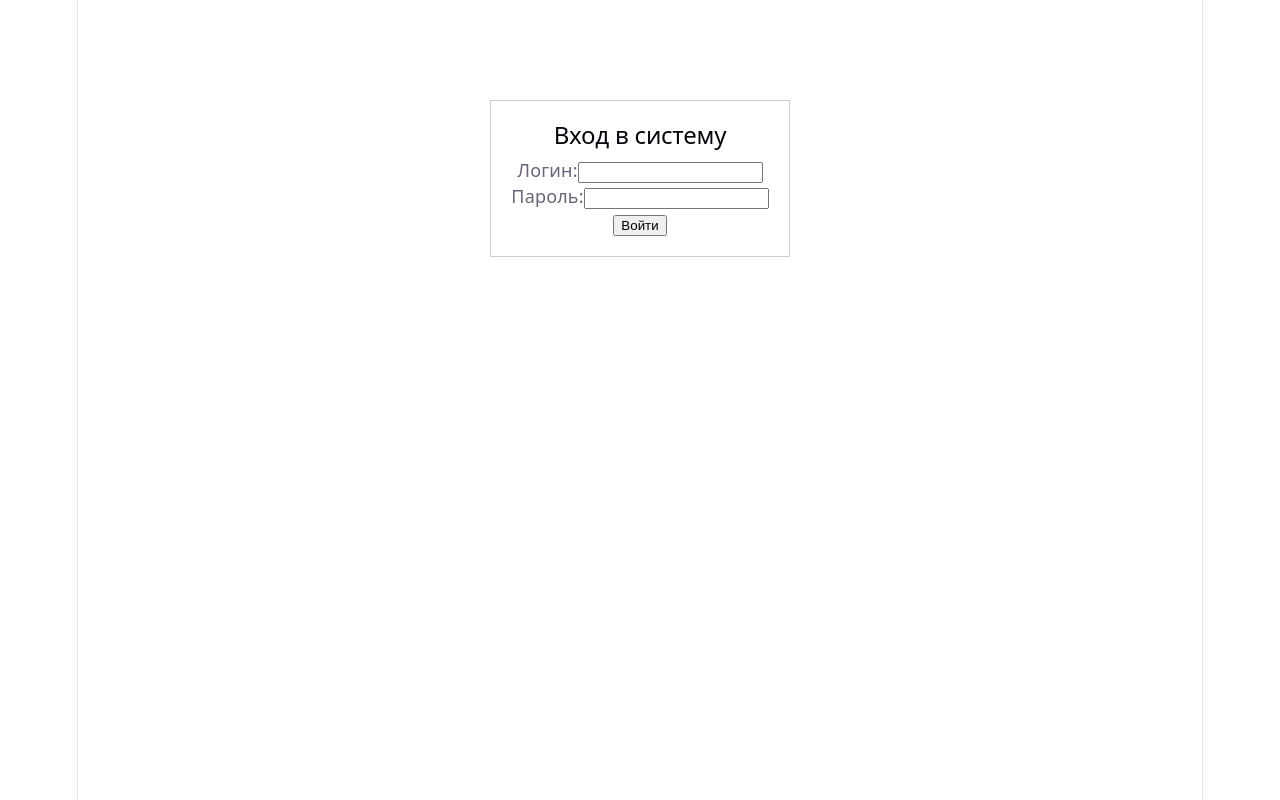
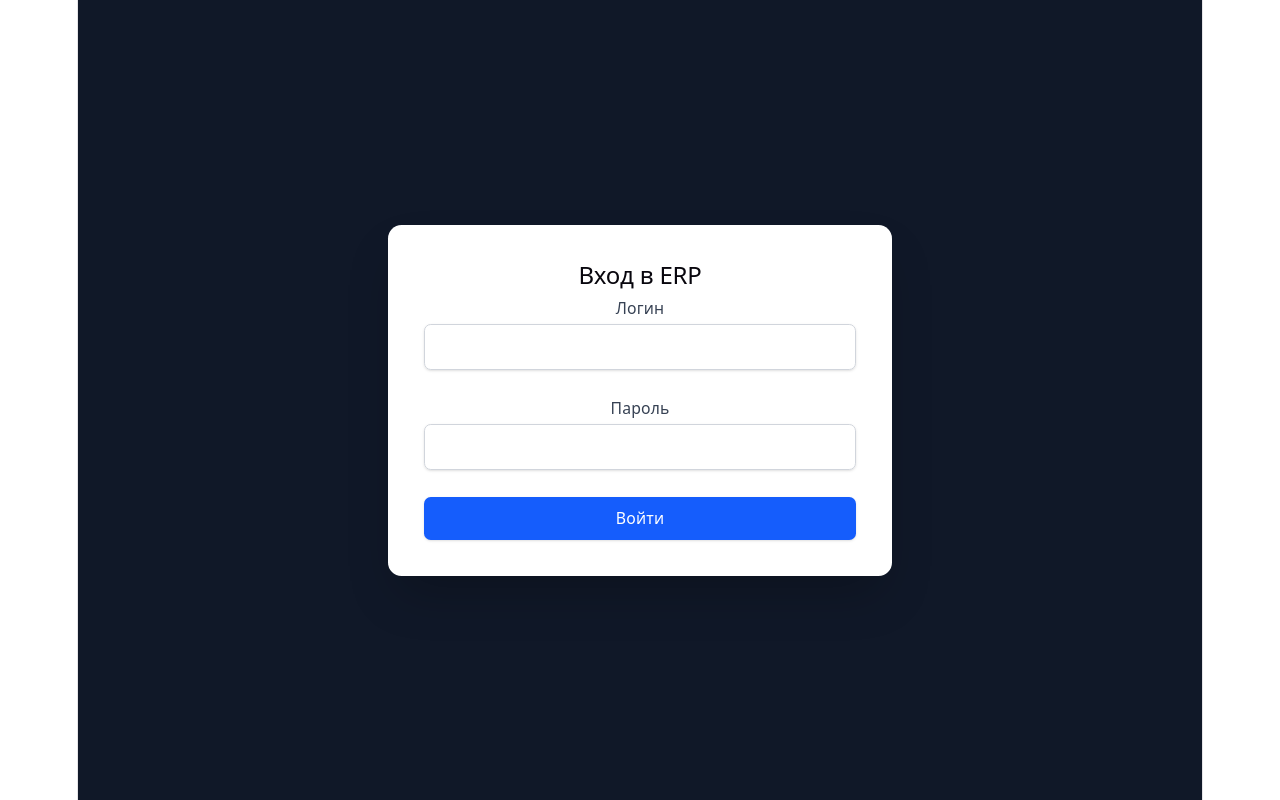
Before and after one commit to DeStiNoVich21/streamlined-orders-ui, a React (Vite) app: page /login in a window 1280 px wide. Built offline with nearby package versions, Linux system fonts and the light colour scheme.

Commit message:
feature:Tailwind init , Orders, Layout.jsx

```diff
--- /dev/null
+++ b/postcss.config.js
@@ -0,0 +1,6 @@
+export default {
+  plugins: {
+    "@tailwindcss/postcss": {},
+    autoprefixer: {},
+  },
+}
--- a/src/App.jsx
+++ b/src/App.jsx
@@ -1,12 +1,14 @@
 import { BrowserRouter, Routes, Route, Navigate } from 'react-router-dom';
 import { AuthProvider, useAuth } from './context/AuthContext.jsx';
 import { LoginPage } from './pages/LoginPage.jsx';
+import { OrdersPage } from './pages/OrdersPage.jsx';
+import { Layout } from './components/Layout.jsx';
 
-// Защищенный роут (если не залогинен — редирект на логин)
+// Компонент для защиты путей
 const PrivateRoute = ({ children }) => {
     const { user, loading } = useAuth();
-    if (loading) return <div>Загрузка...</div>;
-    return user ? children : <Navigate to="/login" />;
+    if (loading) return <div className="flex h-screen items-center justify-center">Загрузка...</div>;
+    return user ? <Layout>{children}</Layout> : <Navigate to="/login" />;
 };
 
 function App() {
@@ -15,11 +17,21 @@ function App() {
             <BrowserRouter>
                 <Routes>
                     <Route path="/login" element={<LoginPage />} />
+
+                    {/* Все защищенные страницы пишем тут */}
                     <Route path="/orders" element={
                         <PrivateRoute>
-                            <h1>Список заказов (виден только авторизованным)</h1>
+                            <OrdersPage />
                         </PrivateRoute>
                     } />
+
+                    <Route path="/customers" element={
+                        <PrivateRoute>
+                            <h2 className="text-2xl font-bold">Страница клиентов (в разработке)</h2>
+                        </PrivateRoute>
+                    } />
+
+                    {/* Редирект с корня на заказы */}
                     <Route path="/" element={<Navigate to="/orders" />} />
                 </Routes>
             </BrowserRouter>
--- /dev/null
+++ b/src/components/Layout.jsx
@@ -0,0 +1,60 @@
+import { useAuth } from '../context/AuthContext.jsx';
+import { useNavigate, Link } from 'react-router-dom';
+
+export const Layout = ({ children }) => {
+    const { user, logout } = useAuth();
+    const navigate = useNavigate();
+
+    const handleLogout = () => {
+        logout();
+        navigate('/login');
+    };
+
+    return (
+        <div className="min-h-screen flex bg-gray-100">
+            {/* Боковое меню (Sidebar) */}
+            <div className="w-64 bg-slate-900 text-white p-6 shadow-xl flex flex-col">
+                <h1 className="text-2xl font-bold mb-10 text-blue-400">ERP System</h1>
+                <nav className="space-y-4 flex-1">
+                    <Link to="/orders" className="flex items-center space-x-2 p-2 hover:bg-slate-800 rounded transition">
+                        <span>📦</span> <span>Заказы</span>
+                    </Link>
+                    <Link to="/customers" className="flex items-center space-x-2 p-2 hover:bg-slate-800 rounded transition">
+                        <span>👥</span> <span>Клиенты</span>
+                    </Link>
+                    {user?.role === 'Admin' && (
+                        <div className="pt-4 border-t border-slate-700 mt-4">
+                            <p className="text-xs text-slate-500 uppercase mb-2">Администрирование</p>
+                            <Link to="/admin" className="flex items-center space-x-2 p-2 hover:bg-slate-800 rounded text-orange-300">
+                                <span>⚙️</span> <span>Пользователи</span>
+                            </Link>
+                        </div>
+                    )}
+                </nav>
+            </div>
+
+            {/* Основная область */}
+            <div className="flex-1 flex flex-col">
+                <header className="bg-white shadow-md p-4 flex justify-between items-center px-8">
+                    <div className="text-gray-500">Панель управления / <span className="text-gray-900 font-semibold">Обзор</span></div>
+                    <div className="flex items-center space-x-4">
+                        <div className="text-right">
+                            <p className="text-sm font-bold text-gray-800">{user?.username}</p>
+                            <p className="text-xs text-gray-500">{user?.role}</p>
+                        </div>
+                        <button
+                            onClick={handleLogout}
+                            className="bg-rose-500 hover:bg-rose-600 text-white px-4 py-2 rounded-lg text-sm font-medium transition"
+                        >
+                            Выйти
+                        </button>
+                    </div>
+                </header>
+
+                <main className="p-8">
+                    {children}
+                </main>
+            </div>
+        </div>
+    );
+};
--- a/src/index.css
+++ b/src/index.css
@@ -1,3 +1,4 @@
+@import "tailwindcss";
 :root {
   --text: #6b6375;
   --text-h: #08060d;
--- a/src/pages/LoginPage.jsx
+++ b/src/pages/LoginPage.jsx
@@ -1,5 +1,5 @@
 import { useState } from 'react';
-import { useAuth } from '../context/AuthContext';
+import { useAuth } from '../context/AuthContext.jsx';
 import { useNavigate } from 'react-router-dom';
 
 export const LoginPage = () => {
@@ -11,29 +11,49 @@ export const LoginPage = () => {
 
     const handleSubmit = async (e) => {
         e.preventDefault();
+        setError('');
         try {
             await login(username, password);
-            navigate('/orders'); // После входа шлем на заказы
+            navigate('/orders');
         } catch (err) {
             setError('Неверный логин или пароль');
         }
     };
 
     return (
-        <div style={{ maxWidth: '400px', margin: '100px auto', padding: '20px', border: '1px solid #ccc' }}>
-            <h2>Вход в систему</h2>
-            <form onSubmit={handleSubmit}>
-                <div>
-                    <label>Логин:</label>
-                    <input type="text" value={username} onChange={(e) => setUsername(e.target.value)} required />
-                </div>
-                <div>
-                    <label>Пароль:</label>
-                    <input type="password" value={password} onChange={(e) => setPassword(e.target.value)} required />
-                </div>
-                {error && <p style={{ color: 'red' }}>{error}</p>}
-                <button type="submit">Войти</button>
-            </form>
+        <div className="min-h-screen flex items-center justify-center bg-gray-900 px-4">
+            <div className="max-w-md w-full bg-white rounded-xl shadow-2xl p-8">
+                <h2 className="text-3xl font-extrabold text-center text-gray-800 mb-8">Вход в ERP</h2>
+                <form onSubmit={handleSubmit} className="space-y-6">
+                    <div>
+                        <label className="block text-sm font-medium text-gray-700">Логин</label>
+                        <input
+                            type="text"
+                            className="mt-1 block w-full px-3 py-2 border border-gray-300 rounded-md shadow-sm focus:outline-none focus:ring-blue-500 focus:border-blue-500"
+                            value={username}
+                            onChange={(e) => setUsername(e.target.value)}
+                            required
+                        />
+                    </div>
+                    <div>
+                        <label className="block text-sm font-medium text-gray-700">Пароль</label>
+                        <input
+                            type="password"
+                            className="mt-1 block w-full px-3 py-2 border border-gray-300 rounded-md shadow-sm focus:outline-none focus:ring-blue-500 focus:border-blue-500"
+                            value={password}
+                            onChange={(e) => setPassword(e.target.value)}
+                            required
+                        />
+                    </div>
+                    {error && <p className="text-red-500 text-sm bg-red-50 p-2 rounded text-center">{error}</p>}
+                    <button
+                        type="submit"
+                        className="w-full flex justify-center py-2 px-4 border border-transparent rounded-md shadow-sm text-sm font-medium text-white bg-blue-600 hover:bg-blue-700 focus:outline-none focus:ring-2 focus:ring-offset-2 focus:ring-blue-500"
+                    >
+                        Войти
+                    </button>
+                </form>
+            </div>
         </div>
     );
 };
--- /dev/null
+++ b/src/pages/OrdersPage.jsx
@@ -0,0 +1,75 @@
+import { useEffect, useState } from 'react';
+import api from '../api/axiosInstance';
+
+export const OrdersPage = () => {
+    const [orders, setOrders] = useState([]);
+    const [loading, setLoading] = useState(true);
+
+    useEffect(() => {
+        api.get('/orders')
+            .then(res => {
+                setOrders(res.data);
+                setLoading(false);
+            })
+            .catch(err => {
+                console.error("Ошибка загрузки заказов:", err);
+                setLoading(false);
+            });
+    }, []);
+
+    if (loading) return <div className="text-center py-10">Загрузка данных из БД...</div>;
+
+    return (
+        <div className="space-y-6">
+            <div className="flex justify-between items-center">
+                <h2 className="text-2xl font-bold text-gray-800">Список заказов</h2>
+                <button className="bg-blue-600 text-white px-4 py-2 rounded-lg hover:bg-blue-700 transition">
+                    + Создать заказ
+                </button>
+            </div>
+
+            <div className="bg-white rounded-xl shadow-sm border border-gray-200 overflow-hidden">
+                <table className="w-full text-left border-collapse">
+                    <thead className="bg-gray-50 border-b border-gray-200">
+                        <tr>
+                            <th className="p-4 font-semibold text-gray-600">ID</th>
+                            <th className="p-4 font-semibold text-gray-600">Клиент</th>
+                            <th className="p-4 font-semibold text-gray-600">Дата</th>
+                            <th className="p-4 font-semibold text-gray-600">Статус</th>
+                            <th className="p-4 font-semibold text-gray-600 text-right">Сумма</th>
+                        </tr>
+                    </thead>
+                    <tbody>
+                        {orders.length > 0 ? orders.map(order => (
+                            <tr key={order.orderId} className="hover:bg-gray-50 border-b border-gray-100 last:border-0 transition">
+                                <td className="p-4 font-medium">#{order.orderId}</td>
+                                <td className="p-4 text-gray-700">{order.customer?.fullName || "Не указан"}</td>
+                                <td className="p-4 text-gray-500 text-sm">
+                                    {new Date(order.orderDate).toLocaleDateString()}
+                                </td>
+                                <td className="p-4">
+                                    <span className={`px-3 py-1 rounded-full text-xs font-bold ${
+                                        order.status === 'Delivered' ? 'bg-green-100 text-green-700' :
+                                        order.status === 'Processing' ? 'bg-blue-100 text-blue-700' :
+                                        'bg-gray-100 text-gray-700'
+                                    }`}>
+                                        {order.status}
+                                    </span>
+                                </td>
+                                <td className="p-4 text-right font-semibold text-gray-900">
+                                    {order.totalAmount?.toLocaleString()} ₽
+                                </td>
+                            </tr>
+                        )) : (
+                            <tr>
+                                <td colSpan="5" className="p-10 text-center text-gray-400 italic">
+                                    Заказы пока не найдены в базе данных.
+                                </td>
+                            </tr>
+                        )}
+                    </tbody>
+                </table>
+            </div>
+        </div>
+    );
+};
```
Also changed, not shown: package.json (+6 -1 lines), 1 other file (tests, documents, lock files or other folders).
